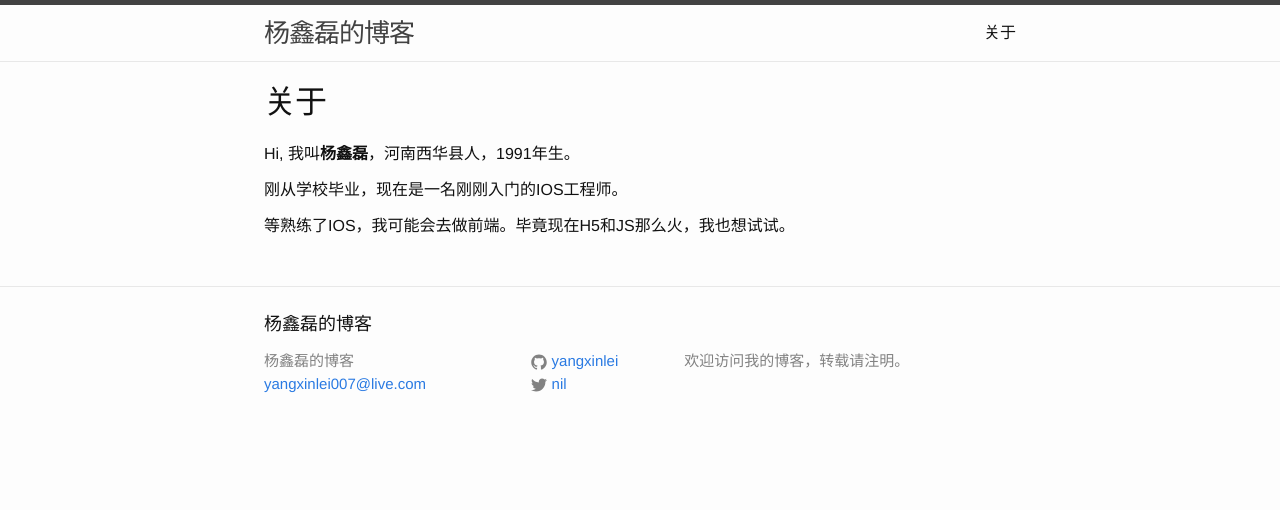
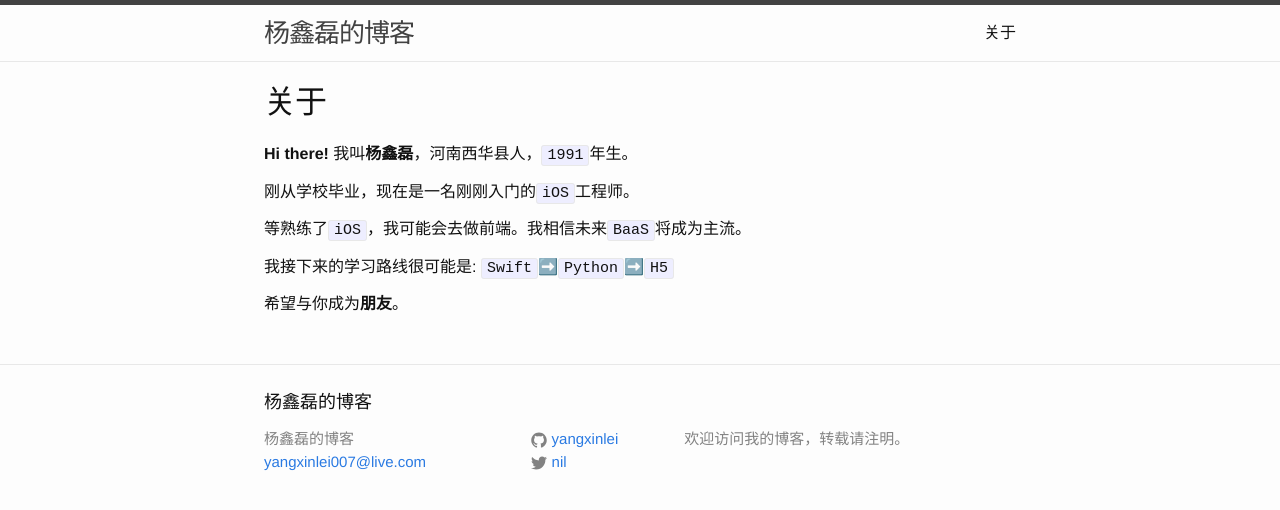
Before and after one commit to YangXinlei/yangxinlei.github.io, a Jekyll site: the page built from about.md, in a window 1280 px wide. Shown: the top 510 px of the page. Built offline with Jekyll 4.4.1, drawn with Linux system fonts in a browser that asks for light colours.

Commit message:
post 4-3; update about.md

```diff
--- a/about.md
+++ b/about.md
@@ -4,8 +4,13 @@ title: 关于
 permalink: /about/
 ---
 
-Hi, 我叫**杨鑫磊**，河南西华县人，1991年生。
+**Hi there!** 我叫**杨鑫磊**，河南西华县人，`1991`年生。
 
-刚从学校毕业，现在是一名刚刚入门的IOS工程师。
+刚从学校毕业，现在是一名刚刚入门的`iOS`工程师。
 
-等熟练了IOS，我可能会去做前端。毕竟现在H5和JS那么火，我也想试试。
+等熟练了`iOS`，我可能会去做前端。我相信未来`BaaS`将成为主流。
+
+我接下来的学习路线很可能是:
+`Swift`➡️`Python`➡️`H5`
+
+希望与你成为**朋友**。
```
Also changed, not shown: _posts/2016-09-18-Core IOS Sample 4-3 给UIView添加nameTag.md (added, +96 -0 lines), 1 other file.
